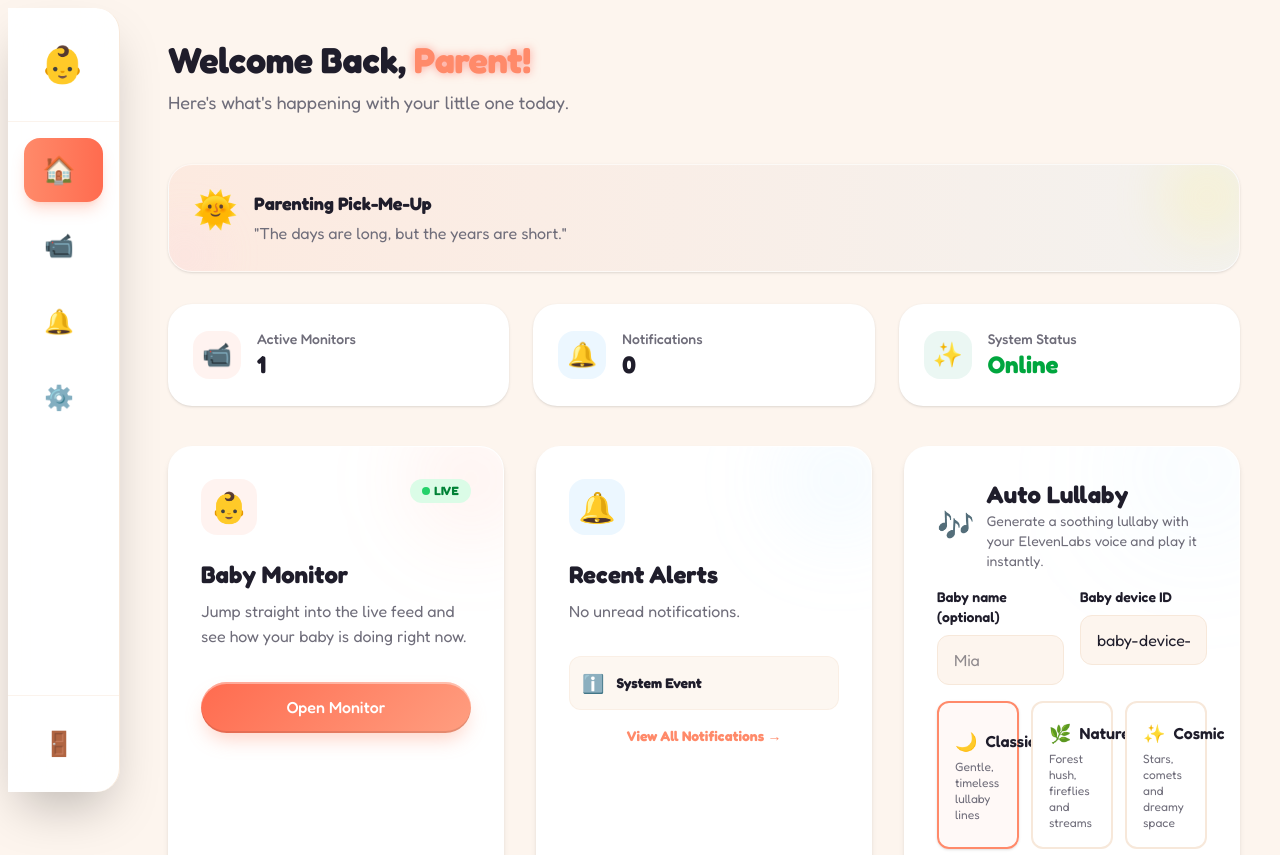
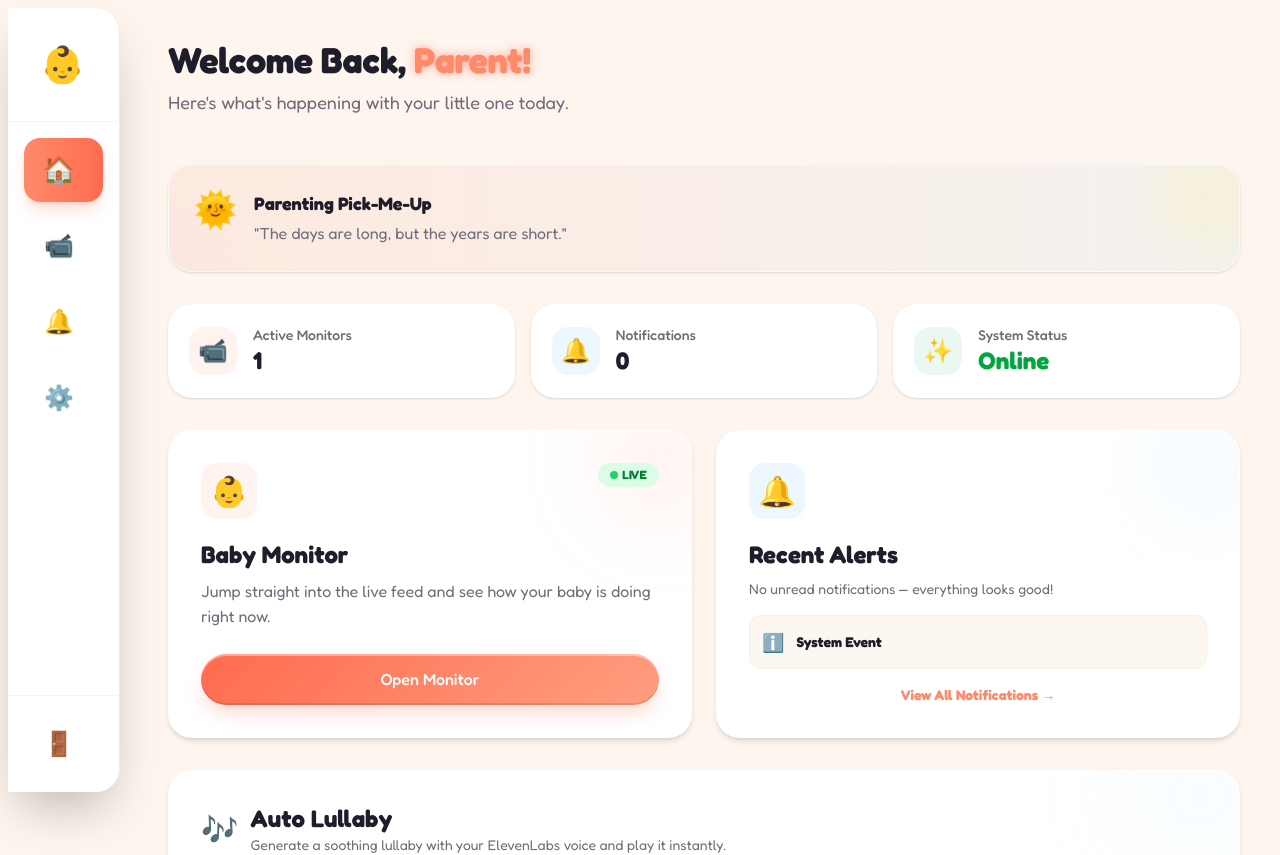
Before and after one commit to vvictort/htc-2026, a React (Vite) app in the folder frontend/: page /dashboard in a window 1280 px wide. Shown: the top 855 px of the page. Built offline with nearby package versions, Linux system fonts and the light colour scheme; no server answers.

Commit message:
redesign dashboard

```diff
--- a/frontend/src/pages/DashboardPage.tsx
+++ b/frontend/src/pages/DashboardPage.tsx
@@ -140,18 +140,18 @@ export default function DashboardPage() {
         </>
       }
       subtitle="Here's what's happening with your little one today.">
-      <motion.div variants={container} initial="hidden" animate="show">
+      <motion.div variants={container} initial="hidden" animate="show" className="space-y-8">
+        {/* Row 1: Quote + Stats */}
         <motion.div variants={item}>
           <DailyQuote />
         </motion.div>
 
-        {/* Stats Grid */}
-        <motion.div variants={item} className="grid grid-cols-1 md:grid-cols-3 gap-6 mb-10">
+        <motion.div variants={item} className="grid grid-cols-1 sm:grid-cols-3 gap-4">
           {stats.map((stat, i) => (
             <motion.div
-              whileHover={{ y: -5, transition: { duration: 0.2 } }}
+              whileHover={{ y: -4, transition: { duration: 0.2 } }}
               key={i}
-              className="bg-white rounded-card p-6 border border-white/60 shadow-sm flex items-center gap-4">
+              className="bg-white rounded-card p-5 border border-white/60 shadow-sm flex items-center gap-4">
               <div className={`w-12 h-12 rounded-2xl flex items-center justify-center text-2xl ${stat.color}`}>
                 {stat.icon}
               </div>
@@ -163,25 +163,24 @@ export default function DashboardPage() {
           ))}
         </motion.div>
 
-        {/* Quick Actions */}
-        <div className="grid md:grid-cols-2 xl:grid-cols-3 gap-8">
+        {/* Row 2: Monitor + Alerts  (equal height, 2 columns) */}
+        <div className="grid md:grid-cols-2 gap-6">
           {/* Monitor Card */}
           <motion.div
             variants={item}
-            whileHover={{ scale: 1.02 }}
-            className="bg-white rounded-card p-8 border border-white/60 shadow-md hover:shadow-xl transition-shadow group relative overflow-hidden">
-            {/* Decorative blob */}
-            <div className="absolute top-0 right-0 -mr-8 -mt-8 w-32 h-32 bg-coral/10 rounded-full blur-2xl group-hover:bg-coral/20 transition-colors"></div>
+            whileHover={{ scale: 1.01 }}
+            className="bg-white rounded-card p-8 border border-white/60 shadow-md hover:shadow-xl transition-shadow group relative overflow-hidden flex flex-col">
+            <div className="absolute top-0 right-0 -mr-8 -mt-8 w-32 h-32 bg-coral/10 rounded-full blur-2xl group-hover:bg-coral/20 transition-colors" />
 
-            <div className="flex justify-between items-start mb-6 relative z-10">
+            <div className="flex justify-between items-start mb-5 relative z-10">
               <div className="w-14 h-14 bg-coral/10 rounded-2xl flex items-center justify-center text-3xl">👶</div>
               <span className="px-3 py-1 bg-green-100 text-green-700 text-xs font-bold rounded-full uppercase tracking-wide flex items-center gap-1">
-                <span className="w-2 h-2 bg-green-500 rounded-full animate-pulse"></span>
+                <span className="w-2 h-2 bg-green-500 rounded-full animate-pulse" />
                 Live
               </span>
             </div>
             <h3 className="text-2xl font-bold text-charcoal mb-2 relative z-10">Baby Monitor</h3>
-            <p className="text-mid-gray mb-8 relative z-10">
+            <p className="text-mid-gray mb-6 relative z-10 flex-1">
               Jump straight into the live feed and see how your baby is doing right now.
             </p>
             <Link to="/monitor" className="inline-flex items-center justify-center w-full btn-primary relative z-10">
@@ -192,22 +191,26 @@ export default function DashboardPage() {
           {/* Notifications Card */}
           <motion.div
             variants={item}
-            whileHover={{ scale: 1.02 }}
-            className="bg-white rounded-card p-8 border border-white/60 shadow-md hover:shadow-xl transition-shadow relative overflow-hidden group">
-            {/* Decorative blob */}
-            <div className="absolute top-0 right-0 -mr-8 -mt-8 w-32 h-32 bg-soft-blue/10 rounded-full blur-2xl group-hover:bg-soft-blue/20 transition-colors"></div>
+            whileHover={{ scale: 1.01 }}
+            className="bg-white rounded-card p-8 border border-white/60 shadow-md hover:shadow-xl transition-shadow relative overflow-hidden group flex flex-col">
+            <div className="absolute top-0 right-0 -mr-8 -mt-8 w-32 h-32 bg-soft-blue/10 rounded-full blur-2xl group-hover:bg-soft-blue/20 transition-colors" />
 
-            <div className="flex justify-between items-start mb-6 relative z-10">
+            <div className="flex justify-between items-start mb-5 relative z-10">
               <div className="w-14 h-14 bg-soft-blue/20 rounded-2xl flex items-center justify-center text-3xl">🔔</div>
+              {unreadCount > 0 && (
+                <span className="px-3 py-1 bg-coral/10 text-coral text-xs font-bold rounded-full">
+                  {unreadCount} new
+                </span>
+              )}
             </div>
             <h3 className="text-2xl font-bold text-charcoal mb-2 relative z-10">Recent Alerts</h3>
-            <p className="text-mid-gray mb-8 relative z-10">
+            <p className="text-mid-gray mb-4 relative z-10 text-sm">
               {unreadCount > 0
-                ? `You have ${unreadCount} unread notification${unreadCount > 1 ? "s" : ""} from the last 24 hours.`
-                : "No unread notifications."}
+                ? `${unreadCount} unread notification${unreadCount > 1 ? "s" : ""} from the last 24 hours.`
+                : "No unread notifications — everything looks good!"}
             </p>
 
-            <div className="space-y-4 mb-4 relative z-10">
+            <div className="space-y-3 mb-4 relative z-10 flex-1">
               {(recentNotifs.length > 0
                 ? recentNotifs.slice(0, 3)
                 : [
@@ -226,29 +229,29 @@ export default function DashboardPage() {
                       />
                     </div>
                   ) : (
-                    <span className="text-lg">{getNotifIcon(n.type)}</span>
+                    <span className="text-lg shrink-0">{getNotifIcon(n.type)}</span>
                   )}
-                  <div className="flex-1">
-                    <p className="text-sm font-bold text-charcoal">{getNotifTitle(n.type)}</p>
+                  <div className="flex-1 min-w-0">
+                    <p className="text-sm font-bold text-charcoal truncate">{getNotifTitle(n.type)}</p>
                     <p className="text-xs text-mid-gray">{n.time ? formatTime(n.time) : ""}</p>
                   </div>
-                  {!n.read && <div className="w-2 h-2 rounded-full bg-coral shrink-0"></div>}
+                  {!n.read && <div className="w-2 h-2 rounded-full bg-coral shrink-0" />}
                 </div>
               ))}
             </div>
 
             <Link
               to="/notifications"
-              className="block text-center text-sm font-bold text-coral hover:text-coral-dark mt-4 relative z-10">
+              className="block text-center text-sm font-bold text-coral hover:text-coral-dark relative z-10">
               View All Notifications →
             </Link>
           </motion.div>
+        </div>
 
-          {/* Lullaby Generator Card */}
-          <motion.div variants={item} className="xl:col-span-1 md:col-span-2">
-            <LullabyGenerator />
-          </motion.div>
-        </div>
+        {/* Row 3: Lullaby Generator (full width) */}
+        <motion.div variants={item}>
+          <LullabyGenerator />
+        </motion.div>
       </motion.div>
     </DashboardLayout>
   );
```
Also changed, not shown: 1 other file (tests, documents, lock files or other folders).
